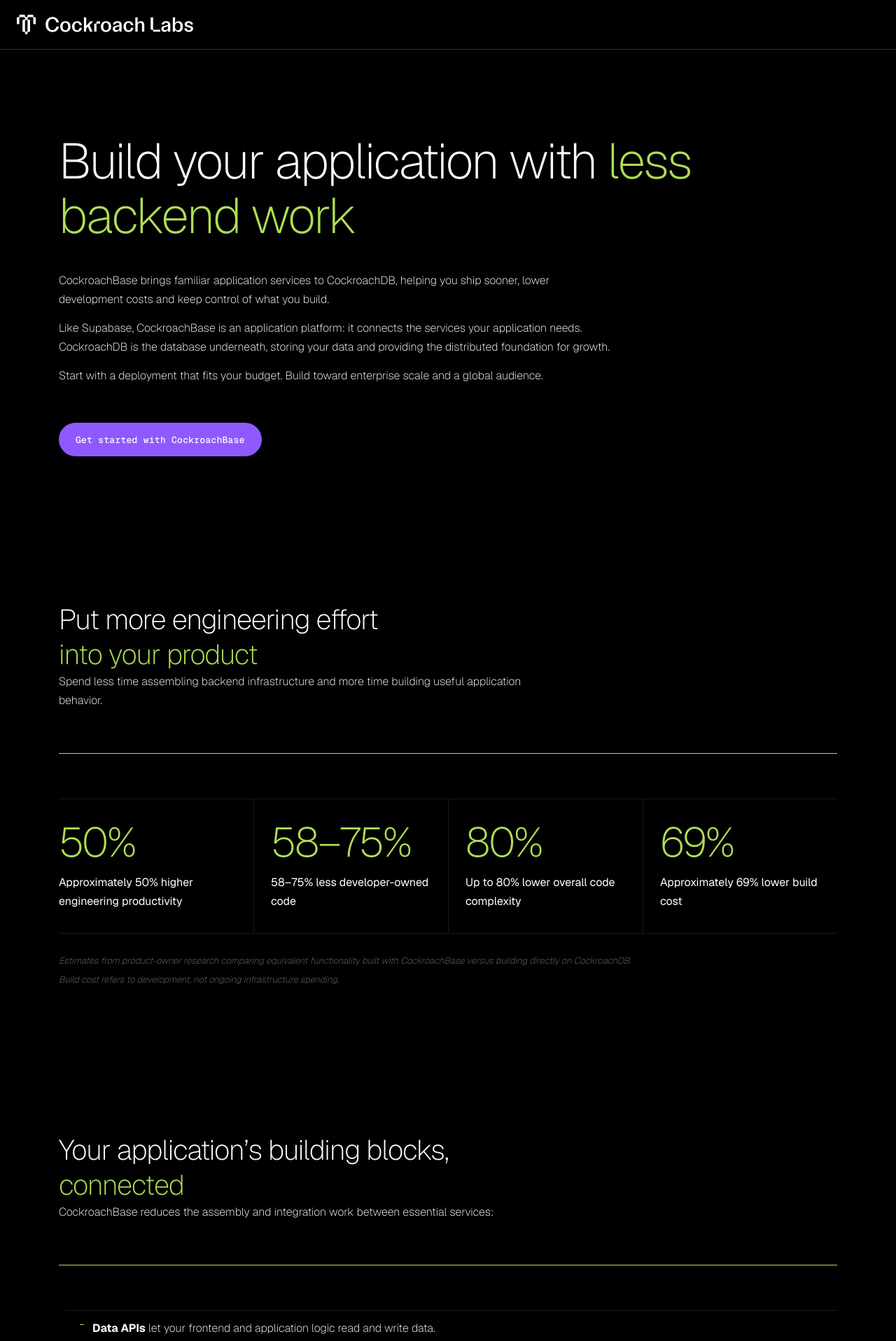
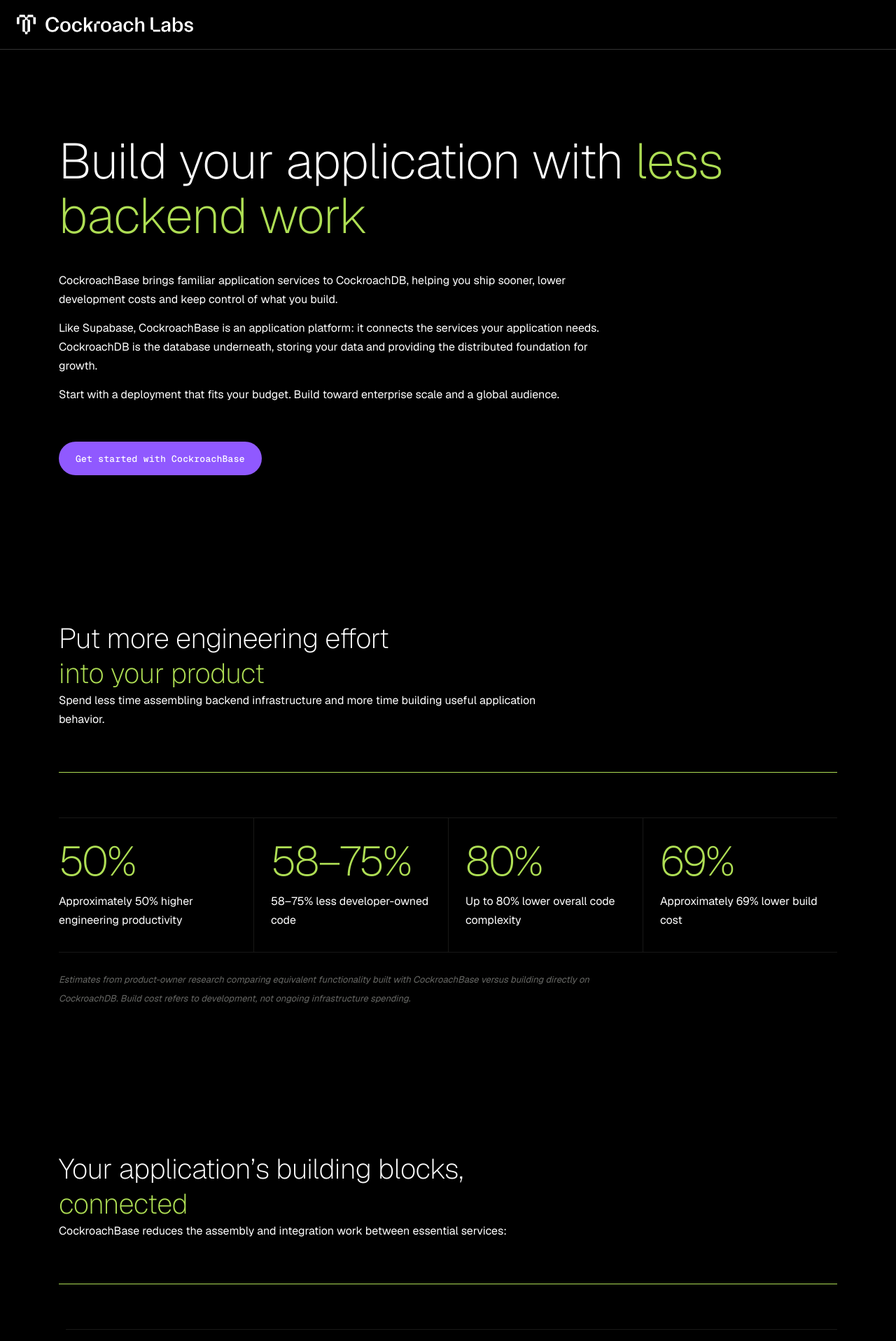
Before and after one commit to aseriy/cockroachbase, an MkDocs documentation site: the page built from docs/index.md, in a window 1280 px wide. Shown: the top 1916 px of the page at 70% size. Built offline with MkDocs 1.6.1 and Material for MkDocs 9.7.7, drawn with Linux system fonts in a browser that asks for light colours.

Commit message:
Fix the fonts

```diff
--- a/docs/stylesheets/extra.css
+++ b/docs/stylesheets/extra.css
@@ -127,7 +127,6 @@ body {
   font-size: clamp(44px, 5.5556vw, 80px);
   font-weight: 200;
   line-height: 1.1;
-  letter-spacing: -0.03em;
   color: var(--continuum-color-clarity-white);
   max-width: 1000px;
 }
@@ -157,8 +156,7 @@ body {
   margin: 0;
   font-size: 40px;
   font-weight: 200;
-  line-height: 1.25;
-  letter-spacing: -0.025em;
+  line-height: 50px;
   color: var(--continuum-color-clarity-white);
 }
 
@@ -179,28 +177,22 @@ body {
 
 .md-typeset h3 {
   margin: 0 0 16px;
-  font-size: clamp(26px, 2.5vw, 36px);
-  font-weight: 200;
-  line-height: 1.12;
-  letter-spacing: -0.015em;
+  font-size: 20px;
+  font-weight: 400;
+  line-height: 26px;
   color: var(--continuum-color-clarity-white);
 }
 
 .md-typeset p,
 .md-typeset li {
   font-size: 16px;
-  font-weight: 200;
+  font-weight: 400;
   line-height: 27px;
   color: var(--continuum-color-clarity-white);
 }
 
 .md-typeset p {
   margin: 0 0 14px;
-}
-
-.md-typeset p strong {
-  color: var(--continuum-color-clarity-white);
-  font-weight: 400;
 }
 
 .md-typeset a {
@@ -477,10 +469,6 @@ body {
 }
 
 @media (max-width: 760px) {
-  .md-typeset h2 {
-    font-size: 32px;
-  }
-
   .landing-stats {
     grid-template-columns: 1fr;
   }
```
